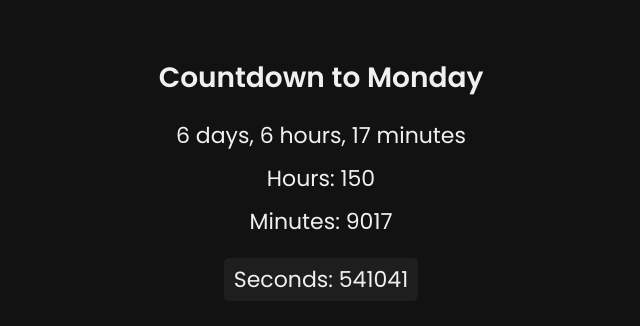
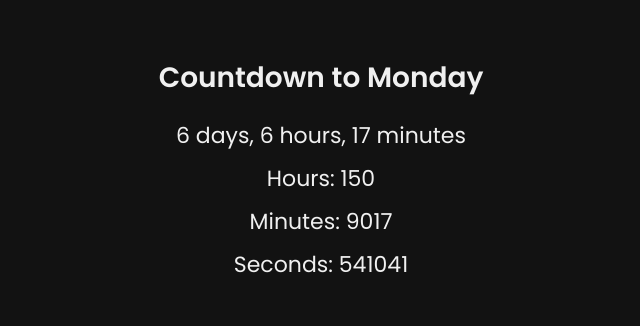
Before and after one commit to anonyfamouz/monday_count, a plain HTML site: page index.html in a window 1280 px wide. Shown: the whole page, without its empty margins (319-959 px from the left). Drawn offline with Linux system fonts and the light colour scheme.

Commit message:
Update index.html

```diff
--- a/index.html
+++ b/index.html
@@ -24,19 +24,16 @@
     }
     #seconds {
       user-select: none;
-      cursor: pointer;
-      display: inline-block;
-      padding: 5px 10px;
-      border-radius: 5px;
-      transition: background-color 0.2s;
+      cursor: default; /* Nie ruka – obyčajný kurzor */
       color: inherit;
-      background-color: #1e1e1e;
+      background-color: transparent; /* Žiadne pozadie */
+      padding: 0;
+      border-radius: 0;
+      transition: none; /* Žiadne efekty */
     }
-    #seconds:hover {
-      background-color: #2c2c2c;
-    }
+    #seconds:hover,
     #seconds:active {
-      background-color: #3a3a3a;
+      background-color: transparent;
     }
     .copied {
       color: #00ff99;
```
